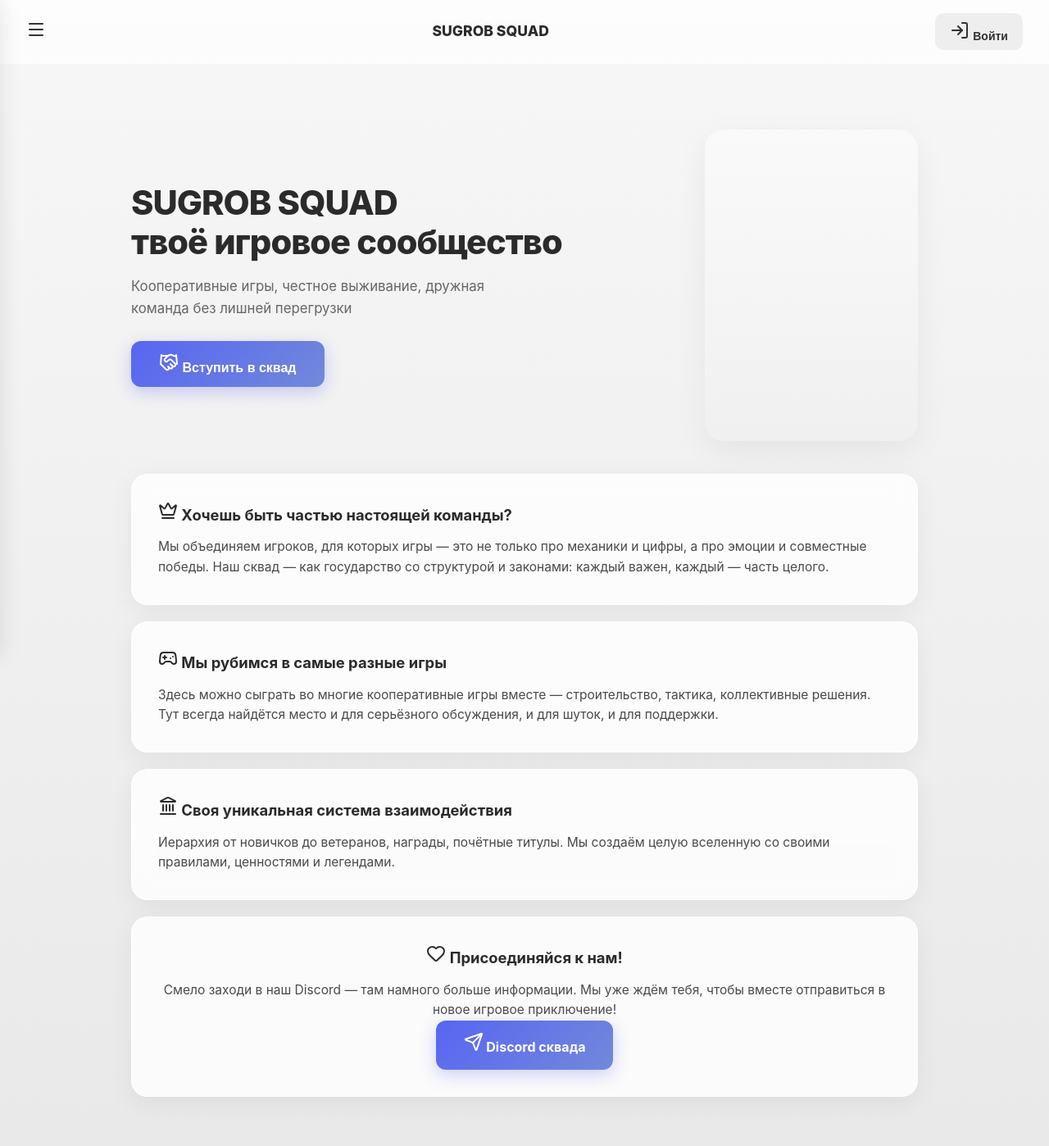
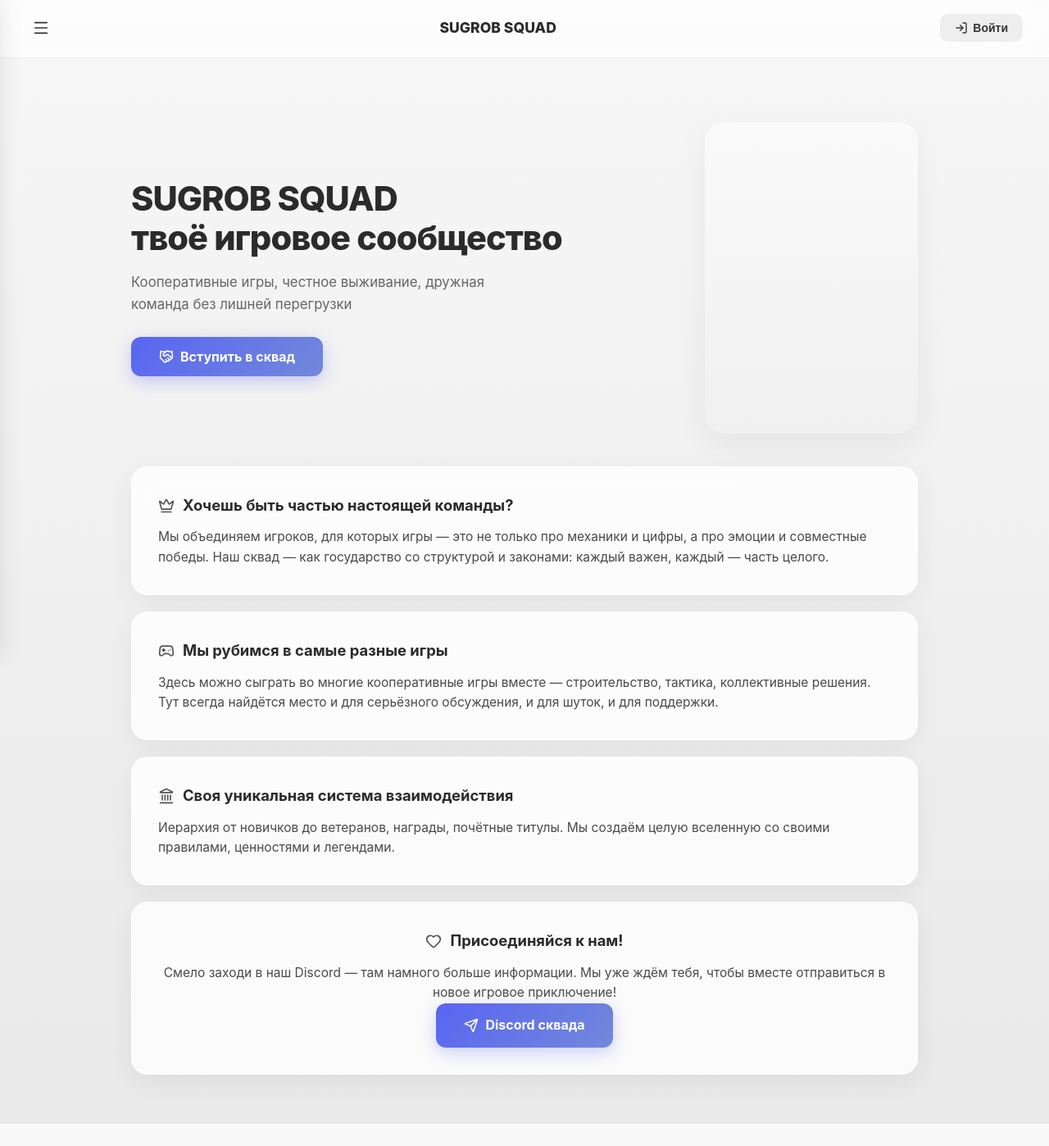
Before and after one commit to mornajtm/sugrobsquad, a Flask app: page / in a window 1280 px wide. Shown: the whole page at 82% size. After the commit the page ends 1371 px from the top, so only its background shows below. Run offline with Flask 3, Linux system fonts and the light colour scheme.

Commit message:
Update style.css

```diff
--- a/static/style.css
+++ b/static/style.css
@@ -19,13 +19,22 @@ body {
 }
 .logo { font-weight: 800; font-size: 1.1rem; color: #2B2B2B; text-decoration: none; }
 .topbar-right { display: flex; align-items: center; gap: 8px; }
-.burger { background: none; border: none; font-size: 22px; cursor: pointer; color: #333; }
+.burger {
+  background: none; border: none; cursor: pointer; color: #333;
+  display: inline-flex; align-items: center; justify-content: center;
+  width: 36px; height: 36px; border-radius: 8px;
+}
+.burger:hover { background: #F0F0F0; }
+.burger svg { width: 22px; height: 22px; stroke-width: 1.8; }
+
 .nav-btn {
   padding: 9px 18px; border-radius: 10px; text-decoration: none;
   color: #333; font-weight: 600; font-size: 14px;
   background: #EEE; border: none; cursor: pointer; transition: 0.2s;
+  display: inline-flex; align-items: center; gap: 6px;
 }
 .nav-btn:hover { background: #E0E0E0; }
+.nav-btn svg { width: 16px; height: 16px; stroke-width: 2; }
 
 /* ============ КОНТЕЙНЕР ============ */
 .container { max-width: 1000px; margin: 0 auto; padding: 40px 20px; }
@@ -61,16 +70,24 @@ body {
   margin-bottom: 20px;
   box-shadow: 0 8px 32px rgba(0,0,0,0.06);
 }
-.card h2 { font-size: 1.15rem; font-weight: 700; margin-bottom: 12px; }
+.card h2 {
+  font-size: 1.15rem; font-weight: 700; margin-bottom: 12px;
+  display: flex; align-items: center; gap: 10px;
+}
+.card h2 svg { width: 20px; height: 20px; stroke-width: 2; color: #555; flex-shrink: 0; }
 .card p { color: #4A4A4A; font-size: 0.97rem; }
 .cta { text-align: center; }
+.cta h2 { justify-content: center; }
 
 /* ============ КНОПКИ ============ */
 .btn {
-  display: inline-block; padding: 12px 26px; border-radius: 12px;
+  display: inline-flex; align-items: center; gap: 8px;
+  padding: 12px 26px; border-radius: 12px;
   background: #EEE; color: #333; font-weight: 700; text-decoration: none;
   font-size: 15px; border: none; cursor: pointer; transition: 0.2s;
+  font-family: inherit;
 }
+.btn svg { width: 18px; height: 18px; stroke-width: 2; }
 .btn:hover { background: #E0E0E0; }
 .btn.primary {
   background: linear-gradient(135deg,#5865F2,#7289DA); color: #fff;
@@ -82,9 +99,19 @@ body {
   width: 100%; padding: 13px; background: #1a1a1a; color: #fff;
   border-radius: 8px; border: none; cursor: pointer; transition: 0.2s;
   margin-top: 6px; font-weight: 700; font-size: 14px;
+  justify-content: center;
 }
 .btn.full:hover { background: #333; }
 .btn-row-left { display: flex; gap: 12px; flex-wrap: wrap; }
+
+label.btn {
+  display: inline-flex !important;
+  align-items: center; gap: 6px;
+  padding: 10px 18px; font-size: 14px; border-radius: 10px;
+  background: #EEE; cursor: pointer;
+}
+label.btn:hover { background: #E0E0E0; }
+label.btn svg { width: 16px; height: 16px; }
 
 /* ============ МОДАЛЬНОЕ ОКНО ============ */
 .modal-overlay {
@@ -104,6 +131,7 @@ body {
   width: 100%; max-width: 460px;
   position: relative;
   box-shadow: 0 24px 60px rgba(0,0,0,0.15);
+  max-height: 90vh; overflow-y: auto;
 }
 .modal-lg { max-width: 560px; }
 .modal-close {
@@ -163,8 +191,11 @@ body {
   width: 90px; height: 90px; border-radius: 50%; background: #EEE;
   display: flex; align-items: center; justify-content: center;
   font-size: 36px; overflow: hidden; margin-bottom: 16px;
+  flex-shrink: 0;
 }
 .avatar img { width: 100%; height: 100%; object-fit: cover; }
+.avatar svg { width: 32px; height: 32px; color: #999; }
+
 .role {
   display: inline-block; background: #EEF; color: #5865F2;
   padding: 4px 14px; border-radius: 20px; font-size: 13px; font-weight: 600;
@@ -314,6 +345,7 @@ body {
   font-size: 14px;
 }
 .seller-avatar img { width: 100%; height: 100%; object-fit: cover; }
+.seller-avatar svg { width: 18px; height: 18px; color: #999; }
 .seller-name { font-weight: 600; font-size: 14px; color: #1a1a1a; }
 .seller-role { font-size: 12px; color: #999; }
 
```
